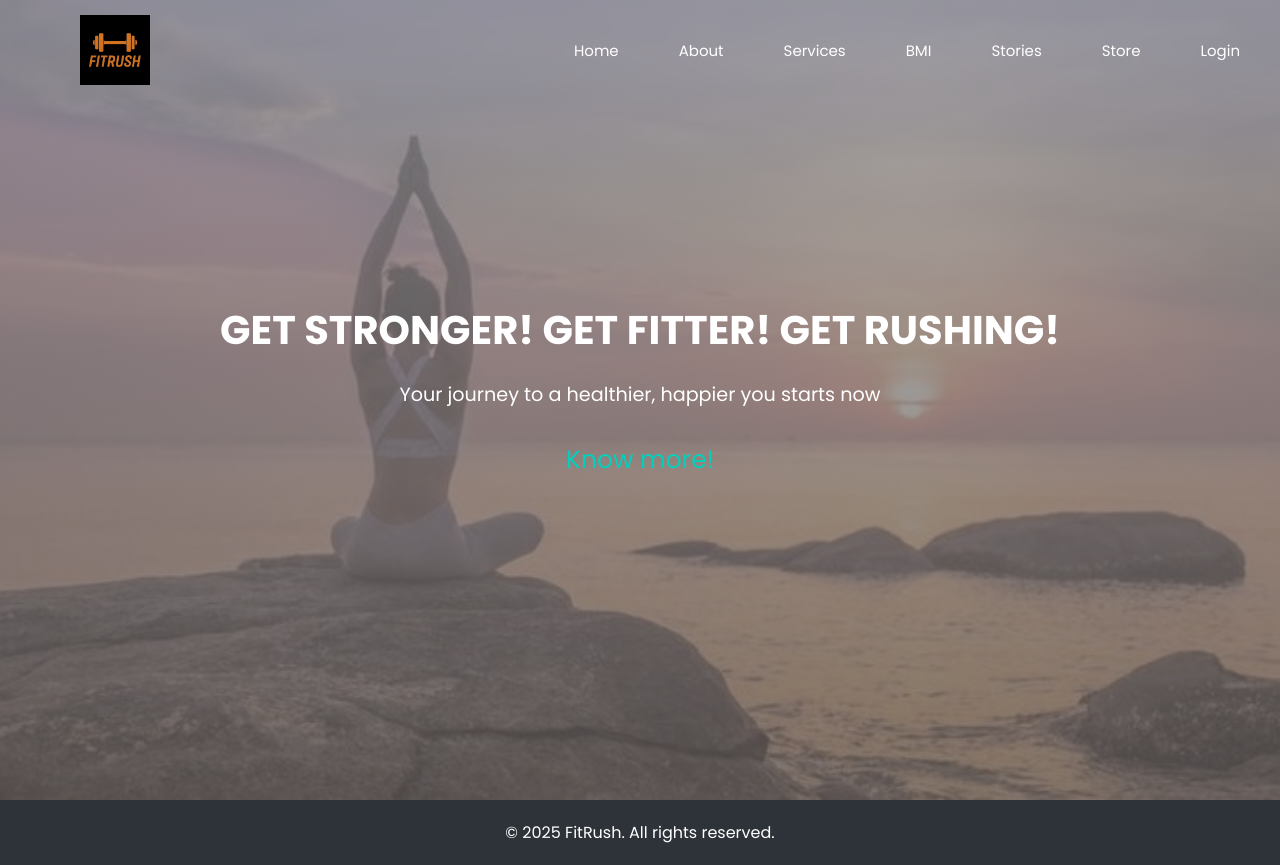
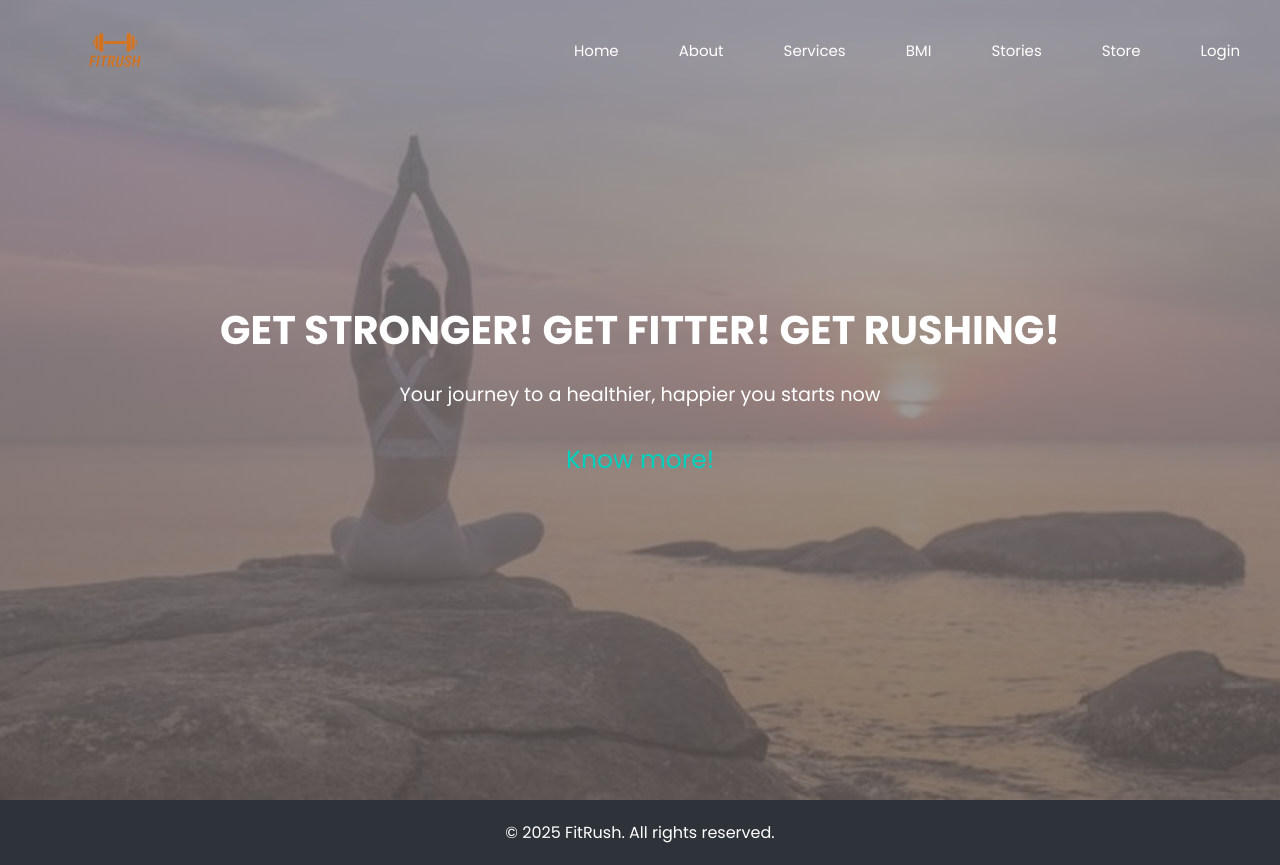
Before and after one commit to Ragasri05/UID_Phase_2, a plain HTML site: page index.html in a window 1280 px wide. Drawn offline with Linux system fonts and the light colour scheme.

```diff
--- a/index.html
+++ b/index.html
@@ -265,7 +265,7 @@
         <div class="banner">
             <nav>
                 <div class="logo-container">
-                    <a href="index.html" class="logo"><img src="images/logo.jpg" alt="logo"></a>
+                    <a href="index.html" class="logo"><img src="images/logo.png" alt="logo"></a>
                 </div>
 
                 <ul class="main-nav">
```
